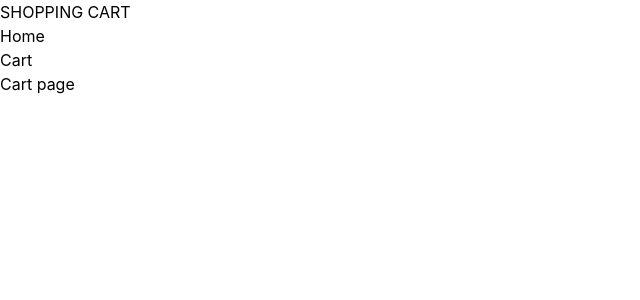
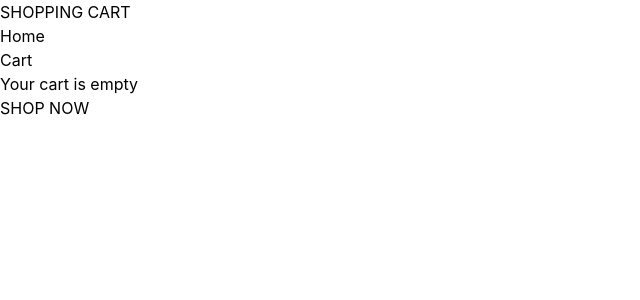
Before and after one commit to anyars-encarta/shopping-cart, a React (Create React App) app: page /cart in a window 1280 px wide. Shown: the top 300 px of the page, without its empty margins (0-640 px from the left). Built offline with nearby package versions, Linux system fonts and the light colour scheme.

Commit message:
Complete add to cart

```diff
--- /dev/null
+++ b/src/components/cart-tile/index.jsx
@@ -0,0 +1,34 @@
+import { useDispatch } from "react-redux";
+import { removeFromCart } from "../../store/slices/card-slice";
+
+const CartTile = ({ cartItem }) => {
+    const dispatch = useDispatch();
+
+    const handleRemoveFromCart = () => {
+        dispatch(removeFromCart(cartItem.id))
+    };
+
+    return (
+        <>
+            <div className='flex items-center p-5 justify-between bg-red-500 mt-2 mb-2 rounded-xl'>
+                <div className='flex p-3'>
+                    <img src={cartItem?.image} alt={cartItem?.title} className='h-28 rounded-lg' />
+                    <div className='ml-10 self-start space-y-5'>
+                        <h1 className='text-xl text-white font-bold'>{cartItem?.title}</h1>
+                        <p className='text-white font-extrabold'>{cartItem?.price}</p>
+                    </div>
+                </div>
+                <div>
+                    <button
+                        onClick={handleRemoveFromCart}
+                        className='bg-red-950 text-white border-2 rounded-lg font-bold p-4'
+                    >
+                        Remove from Cart
+                    </button>
+                </div>
+            </div>
+        </>
+    )
+};
+
+export default CartTile
--- a/src/components/product-tile/index.jsx
+++ b/src/components/product-tile/index.jsx
@@ -15,7 +15,7 @@ const ProductTile = ({ product }) => {
 
     return (
         <div>
-            <div className='group flex flex-col item-center border-2 border-red-900 gap-3 p-4 h-[360px] mt-10 ml-5 rounded-xl'>
+            <div className='group flex flex-col items-center border-2 border-red-900 gap-3 p-4 h-[360px] mt-10 ml-5 rounded-xl'>
                 <div className='h-[180px]'>
                     <img
                         src={product?.image}
@@ -28,7 +28,7 @@ const ProductTile = ({ product }) => {
                     <h1 className='w-40 truncate mt-3 text-gray-700 font-bold text-lg'>{product?.title}</h1>
                 </div>
 
-                <div className='flex item-center justify-center w-full mt-5'>
+                <div className='flex items-center justify-center w-full mt-5'>
                     <button
                         onClick={cart.some(item => item.id === product.id) ? handleRemoveFromCart : handleAddToCart}
                         className='bg-red-950 text-white border-2 rounded-lg font-bold p-4'
--- a/src/pages/cart.jsx
+++ b/src/pages/cart.jsx
@@ -1,5 +1,7 @@
 import { useEffect, useState } from "react";
 import { useSelector } from "react-redux";
+import { Link } from "react-router-dom";
+import CartTile from "../components/cart-tile";
 
 const Cart = () => {
     const [totalCart, setTotalCart] = useState(0);
@@ -9,10 +11,45 @@ const Cart = () => {
         setTotalCart(cart.reduce((acc, curr) => acc + curr.price, 0))
     }, [cart]);
 
-    console.log(cart, totalCart);
-    return (<div>
-        Cart page
-    </div>)
+    return (
+        <div className='flex justify-center max-w-6xl mx-auto'>
+            {
+                cart && cart.length ?
+                    <>
+                        <div className='min-h-[80vh] grid md:grid-cols-2 max-w-6xl mx-auto'>
+                            <div className='flex flex-col justify-center items-center p-3'>
+                                {
+                                    cart.map(cartItem => <CartTile cartItem={cartItem} />)
+                                }
+                            </div>
+                        </div>
+                        <div className='w-[400px]'>
+                            <div className='flex flex-col justify-center items-end p-5 space-y-5 mt-14'>
+                                <h1 className='font-bold text-lg text-red-800'>Your Cart Summary</h1>
+                                <p>
+                                    <span className='text-gray-800 font-bold'>Total Items</span>
+                                    <span>: {cart.length}</span>
+                                </p>
+                                <p>
+                                    <span className='text-gray-800 font-bold'>Total Amount</span>
+                                    <span>: {totalCart}</span>
+                                </p>
+                            </div>
+                        </div>
+                    </>
+                    : <div className='min-h-[80vh] flex flex-col items-center justify-center'>
+                        <h1 className='text-gray-800 font-bold text-xl mb-2'>
+                            Your cart is empty
+                        </h1>
+                        <Link to='/'>
+                            <button className='bg-red-950 text-white border-2 rounded-lg font-bold p-4'>
+                                SHOP NOW
+                            </button>
+                        </Link>
+                    </div>
+            }
+        </div>
+    )
 };
 
 export default Cart;
```
